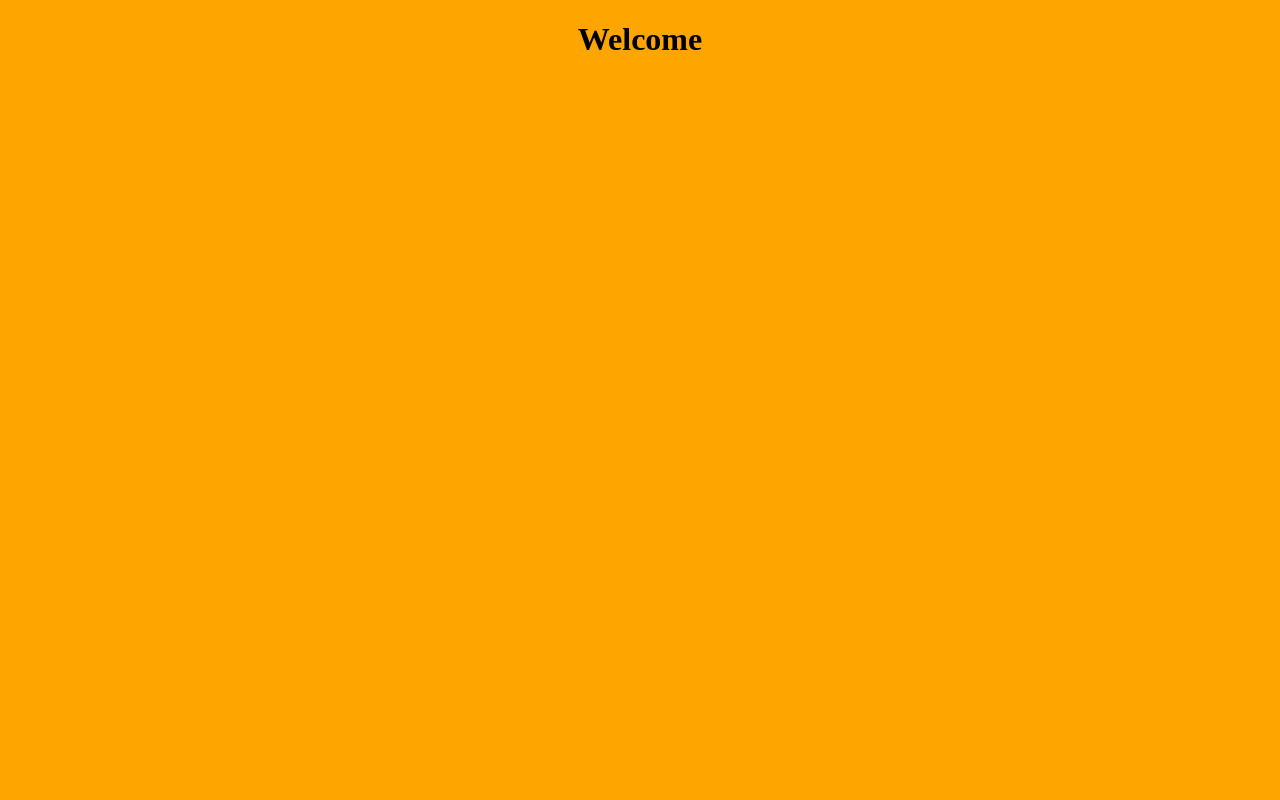
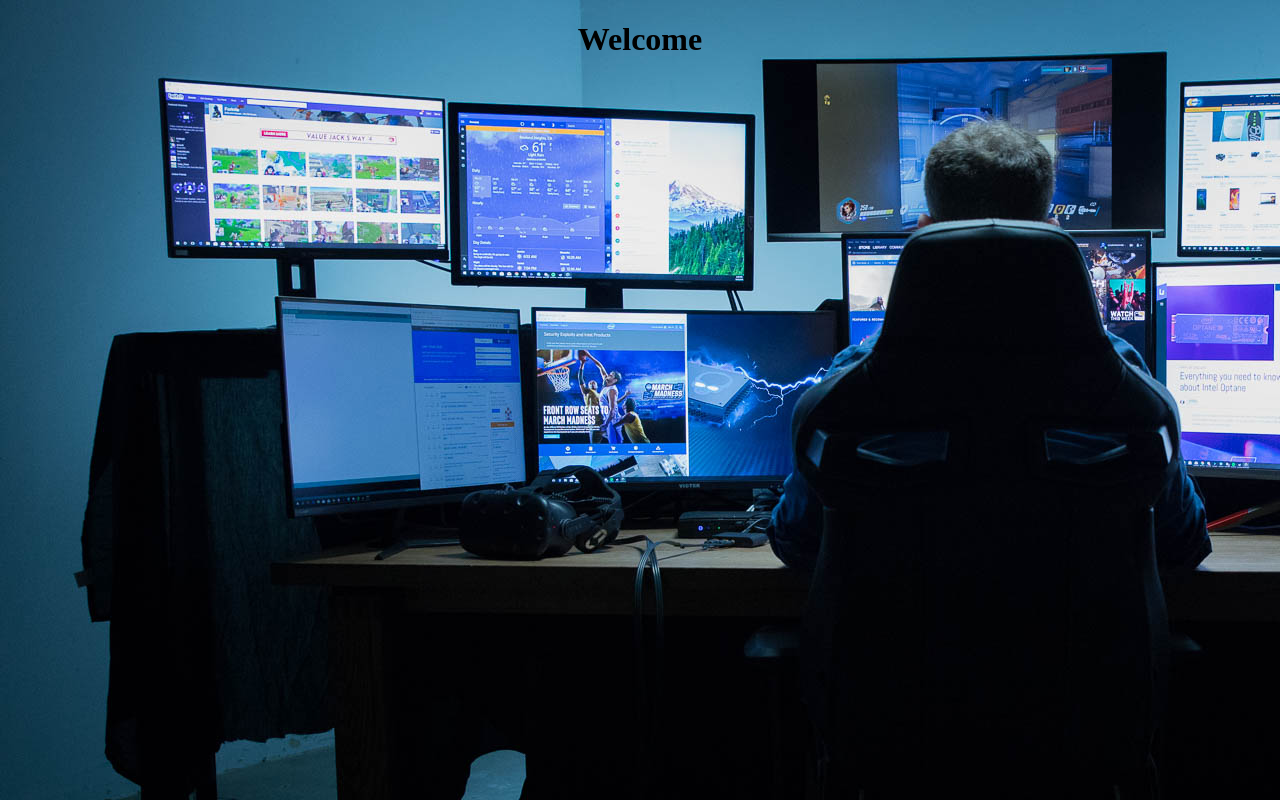
Before and after one commit to mobiobi/tryagain, a plain HTML site: page index.html in a window 1280 px wide. Drawn offline with Linux system fonts and the light colour scheme.

Commit message:
Image added

```diff
--- a/styles.css
+++ b/styles.css
@@ -1,5 +1,5 @@
 body{
-    background-color: orange;
+    background-image: url(images/background_pic.jpg);
 }
 h1{
     text-align: center;
```
